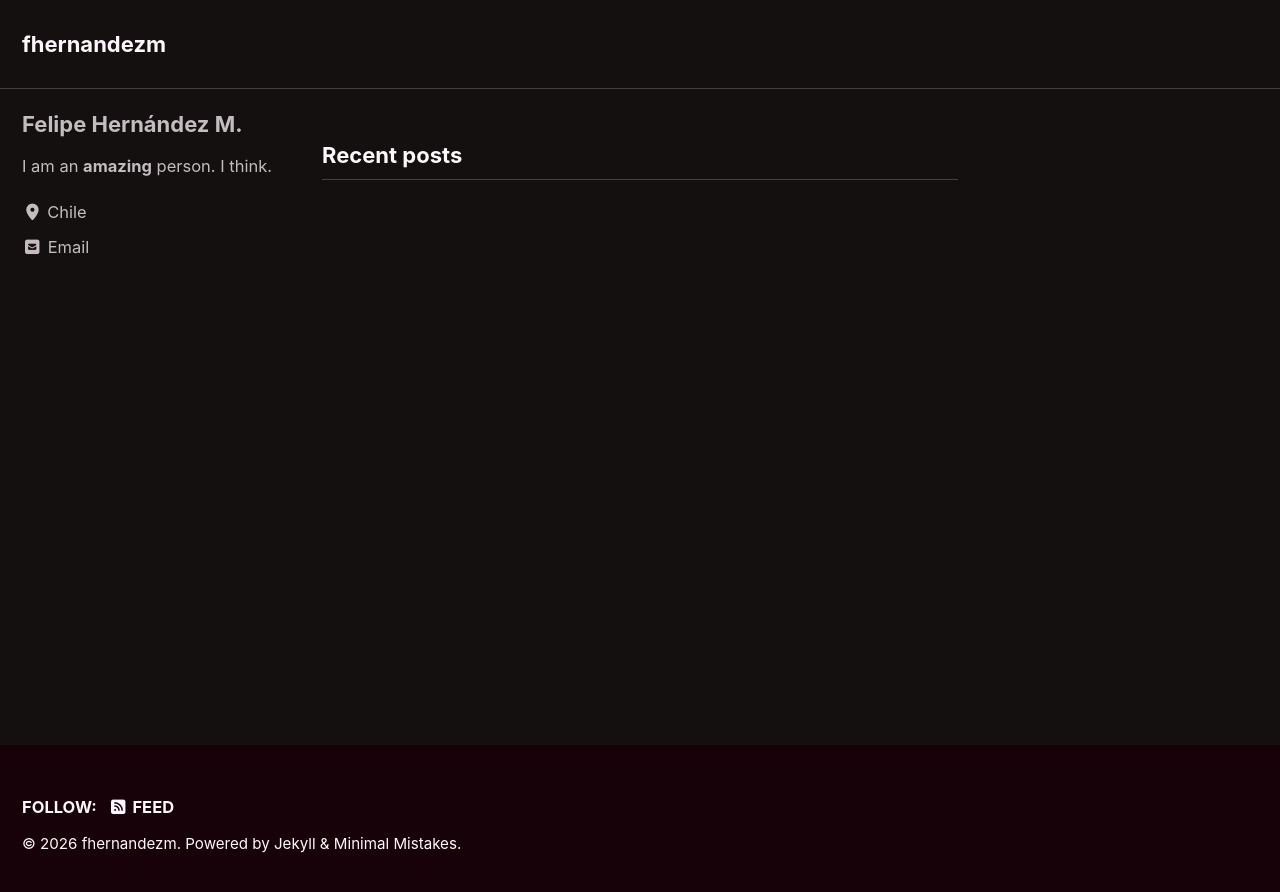
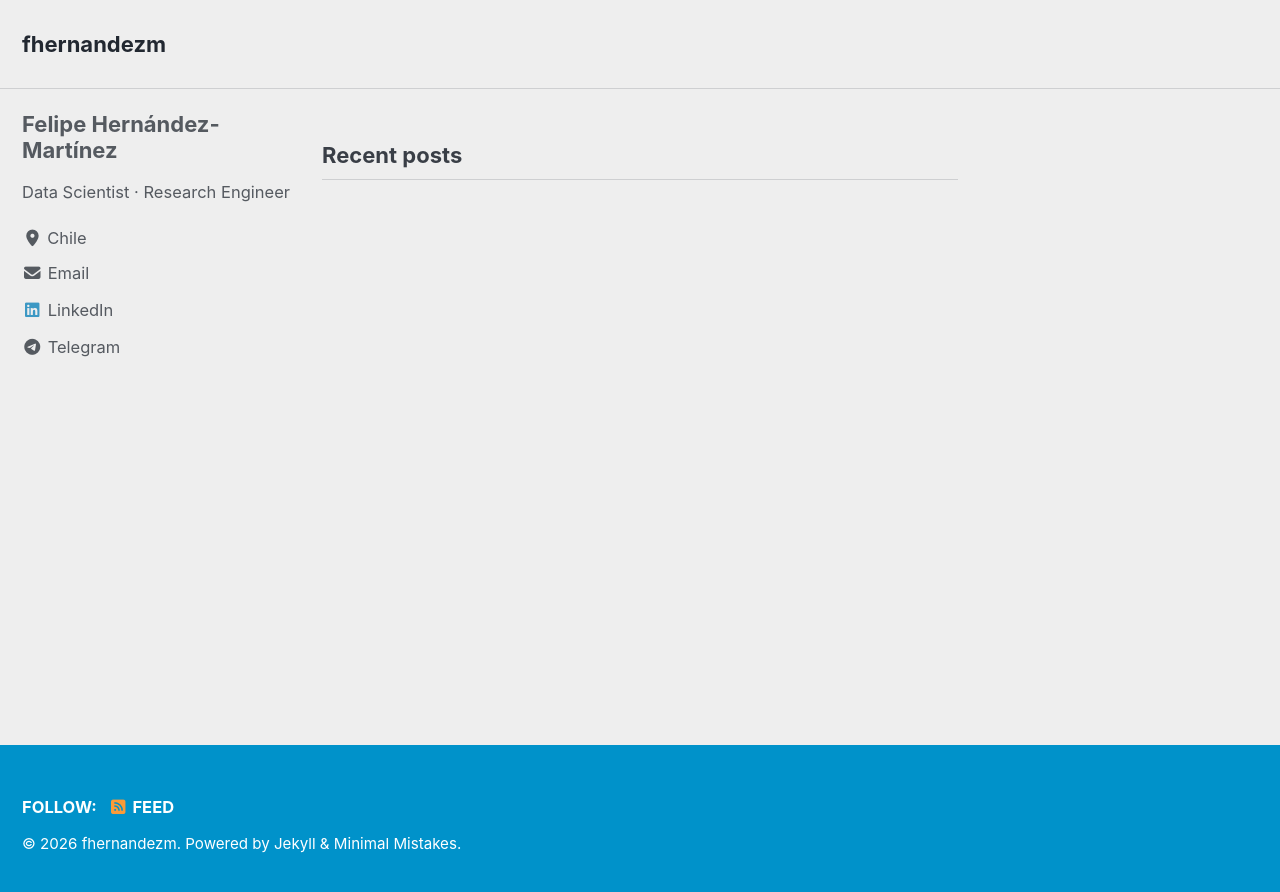
Before and after one commit to pipeh/pipeh.github.io, a Jekyll site: the page built from index.html, in a window 1280 px wide. Shown: the top 892 px of the page. Built offline with Jekyll 4.4.1, drawn with Linux system fonts in a browser that asks for light colours; cached includes are drawn as plain includes; the list of posts is cut into pages by our own code.

Commit message:
feat: Update config data.

```diff
--- a/_config.yml
+++ b/_config.yml
@@ -13,7 +13,7 @@
 # theme                  : "minimal-mistakes-jekyll"
 # remote_theme           : "mmistakes/minimal-mistakes"
 remote_theme: "mmistakes/minimal-mistakes@4.26.2"
-minimal_mistakes_skin    : "neon" # "air", "aqua", "contrast", "dark", "dirt", "neon", "mint", "plum", "sunrise"
+minimal_mistakes_skin    : "air" # "air", "aqua", "contrast", "dark", "dirt", "neon", "mint", "plum", "sunrise"
 
 # Site Settings
 locale                   : "en-US"
@@ -21,8 +21,8 @@ rtl                      : # true, false (default) # turns direction of the page
 title                    : "fhernandezm"
 title_separator          : "-"
 subtitle                 : # site tagline that appears below site title in masthead
-name                     : "Felipe Hernández M."
-description              : "F. Hernández M. personal page"
+name                     : "Felipe Hernández-Martínez"
+description              : "Felipe Hernández-Martínez"
 url                      : # the base hostname & protocol for your site e.g. "https://mmistakes.github.io"
 baseurl                  : # the subpath of your site, e.g. "/blog"
 repository               : # GitHub username/repo-name e.g. "mmistakes/minimal-mistakes"
@@ -114,52 +114,27 @@ analytics:
 
 # Site Author
 author:
-  name             : "Felipe Hernández M."
-  avatar           : # path of avatar image, e.g. "/assets/images/bio-photo.jpg"
-  bio              : "I am an **amazing** person. I think."
-  location         : "Chile"
-  email            :
+  name: "Felipe Hernández-Martínez"
+  avatar:
+  bio: "Data Scientist · Research Engineer"
+  location: "Chile"
+
   links:
     - label: "Email"
-      icon: "fas fa-fw fa-envelope-square"
-      url: "mailto:felipe@fhernandezm.com"
-    - label: "Website"
-      icon: "fas fa-fw fa-link"
-      # url: "https://your-website.com"
-    - label: "Twitter"
-      icon: "fab fa-fw fa-twitter-square"
-      # url: "https://twitter.com/"
-    - label: "Facebook"
-      icon: "fab fa-fw fa-facebook-square"
-      # url: "https://facebook.com/"
-    - label: "GitHub"
-      icon: "fab fa-fw fa-github"
-      # url: "https://github.com/"
-    - label: "Instagram"
-      icon: "fab fa-fw fa-instagram"
-      # url: "https://instagram.com/"
+      icon: "fas fa-fw fa-envelope"
+      url: "mailto:felipe.hernandez.3@ug.uchile.cl"
+
+    - label: "LinkedIn"
+      icon: "fab fa-fw fa-linkedin"
+      url: "https://www.linkedin.com/in/pipehm"
+
+    - label: "Telegram"
+      icon: "fab fa-fw fa-telegram"
+      url: "https://t.me/pipehm"
 
 # Site Footer
 footer:
-  links:
-    - label: "Twitter"
-      icon: "fab fa-fw fa-twitter-square"
-      # url:
-    - label: "Facebook"
-      icon: "fab fa-fw fa-facebook-square"
-      # url:
-    - label: "GitHub"
-      icon: "fab fa-fw fa-github"
-      # url:
-    - label: "GitLab"
-      icon: "fab fa-fw fa-gitlab"
-      # url:
-    - label: "Bitbucket"
-      icon: "fab fa-fw fa-bitbucket"
-      # url:
-    - label: "Instagram"
-      icon: "fab fa-fw fa-instagram"
-      # url:
+  links: []
 
 
 # Reading Files
```
